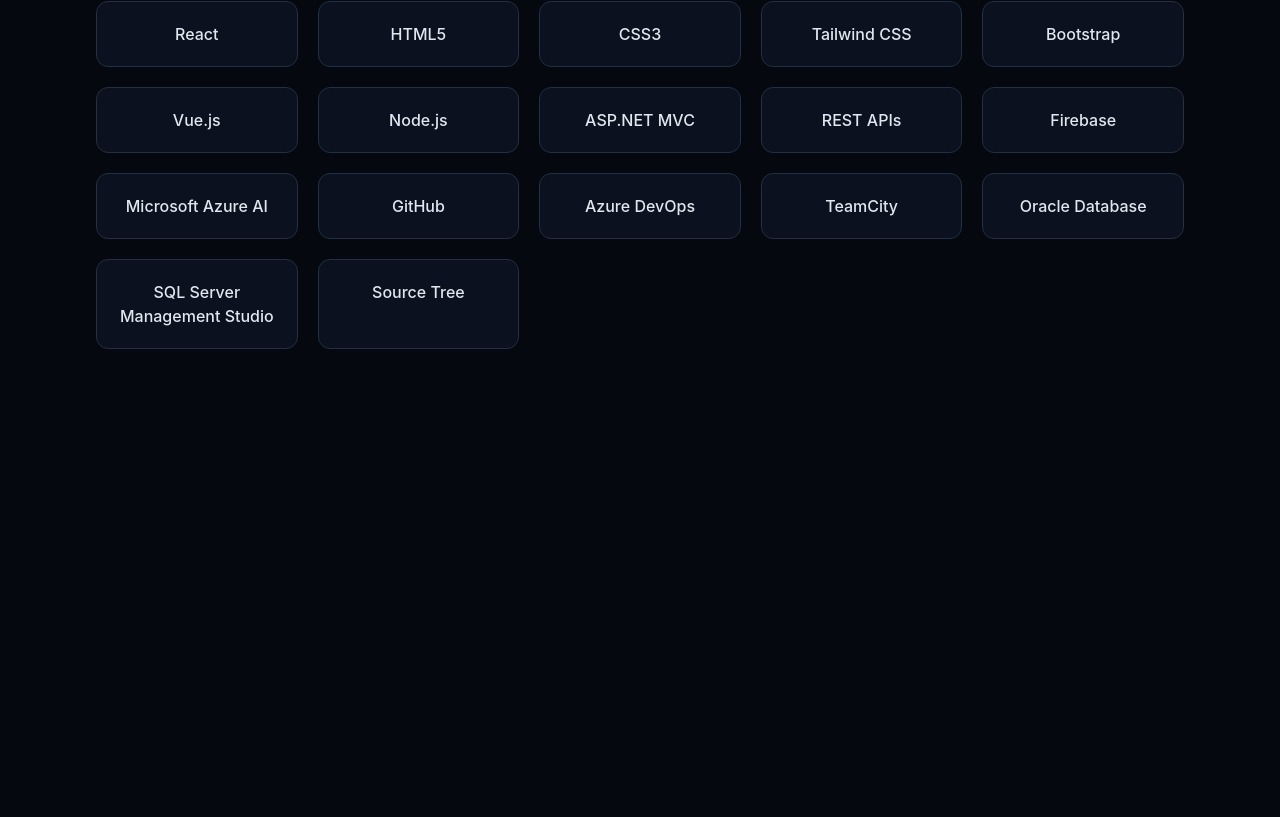
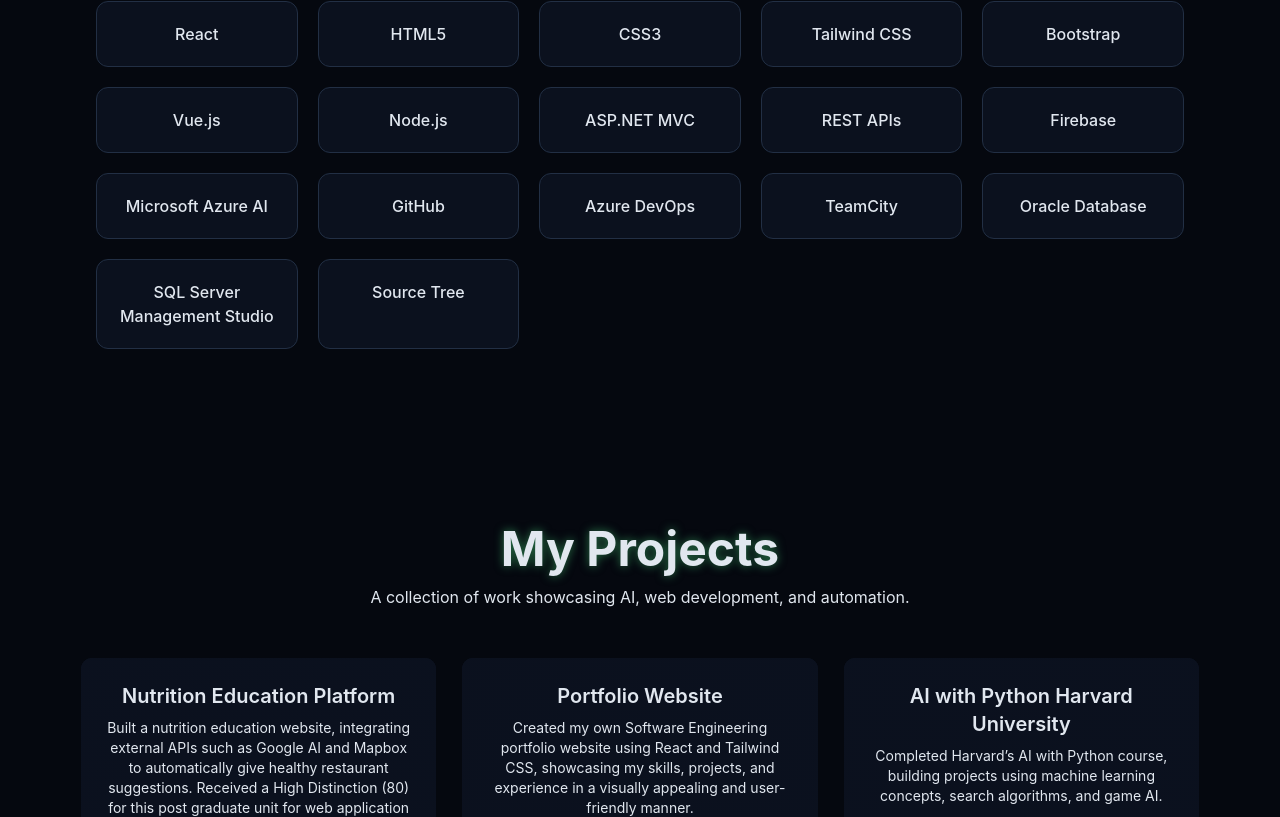
Before and after one commit to g-vohra/GarvVohraPortfolio, a React (Vite) app: page / in a window 1280 px wide. Shown: the part 1983-2800 px from the top of the page. Before the commit the page ends 2428 px from the top, so only its background shows below. Built offline with nearby package versions, Linux system fonts and the light colour scheme.

Commit message:
added footer component and updated skills section with new skills and categories. Updated project section with new project details.

```diff
--- /dev/null
+++ b/src/components/Footer.jsx
@@ -0,0 +1,19 @@
+import { ArrowUp } from "lucide-react";
+
+export const Footer = () => {
+  return (
+    <footer className="py-12 px-4 bg-card relative border-t border-border mt-12 pt-8 flex flex-wrap justify-between items-center">
+      {" "}
+      <p className="text-sm text-muted-foreground">
+        {" "}
+        &copy; {new Date().getFullYear()} GarvVohra
+      </p>
+      <a
+        href="#hero"
+        className="p-2 rounded-full bg-primary/10 hover:bg-primary/20 text-primary transition-colors"
+      >
+        <ArrowUp size={20} />
+      </a>
+    </footer>
+  );
+};
--- a/src/components/HeroSection.jsx
+++ b/src/components/HeroSection.jsx
@@ -9,7 +9,6 @@
       <div className="container max-w-4xl mx-auto text-center z-10">
         <div className="space-y-6">
           <h1 className="text-4xl md:text-6xl font-bold tracking-tight">
-            <span className="opacity-0 animate-fade-in"> Hi, I'm</span>
             <span className="text-primary opacity-0 animate-fade-in-delay-1">
               {" "}
               Garv
--- a/src/components/Navbar.jsx
+++ b/src/components/Navbar.jsx
@@ -7,7 +7,6 @@
   { name: "About", href: "#about" },
   { name: "Skills", href: "#skills" },
   { name: "Projects", href: "#projects" },
-  { name: "Contact", href: "#contact" },
 ];
 
 export const Navbar = () => {
@@ -22,6 +21,7 @@
     window.addEventListener("scroll", handleScroll);
     return () => window.removeEventListener("scroll", handleScroll);
   }, []);
+
   return (
     <nav
       className={cn(
@@ -51,6 +51,16 @@
               {item.name}
             </a>
           ))}
+
+
+          <a
+            href="https://www.linkedin.com/in/garv-vohra"
+            target="_blank"
+            rel="noopener noreferrer"
+            className="text-foreground/80 hover:text-primary transition-colors duration-300"
+          >
+            LinkedIn
+          </a>
         </div>
 
         {/* mobile nav */}
--- /dev/null
+++ b/src/components/ProjectSection.jsx
@@ -0,0 +1,104 @@
+import { useState } from "react";
+
+const projects = [
+  {
+    title: "Nutrition Education Platform",
+    description:
+      "Built a nutrition education website, integrating external APIs such as Google AI and Mapbox to automatically give healthy restaurant suggestions. Received a High Distinction (80) for this post graduate unit for web application development.",
+    tags: [
+      "Vue.js",
+      "HTML/CSS/Bootstrap",
+      "Node.js",
+      "Google Cloud",
+      "Firebase",
+    ],
+    github: "https://github.com/g-vohra/FIT5032-A1",
+  },
+  {
+    title: "Portfolio Website",
+    description:
+      "Created my own Software Engineering portfolio website using React and Tailwind CSS, showcasing my skills, projects, and experience in a visually appealing and user-friendly manner.",
+    tags: ["React", "Tailwind", "JavaScript", "UI/UX"],
+    github: "https://github.com/g-vohra/GarvVohraPortfolio",
+  },
+  {
+    title: "AI with Python Harvard University",
+    description:
+      "Completed Harvard’s AI with Python course, building projects using machine learning concepts, search algorithms, and game AI.",
+    tags: ["Python", "AI", "Pygame", "Machine Learning", "Natural Language Processing", "Algorithms", "Data Structures"],
+    certificate: " https://tinyurl.com/garv-cs50 ",
+  },
+];
+
+export default function ProjectSection() {
+  return (
+    <section
+      id="projects"
+      className="w-full py-20 px-6 md:px-12 bg-background text-foreground"
+    >
+      {/* Header */}
+      <div className="text-center mb-12 animate-fade-in">
+        <h2 className="text-4xl md:text-5xl font-bold text-glow">
+          My Projects
+        </h2>
+        <p className="text-muted-foreground mt-3 max-w-xl mx-auto">
+          A collection of work showcasing AI, web development, and automation.
+        </p>
+      </div>
+
+      {/* Projects Grid */}
+      <div className="container grid gap-6 sm:grid-cols-2 lg:grid-cols-3">
+        {projects.map((project, index) => (
+          <div
+            key={project.title}
+            className="group gradient-border card-hover bg-card p-6 rounded-xl animate-fade-in"
+            style={{ animationDelay: `${index * 0.15}s` }}
+          >
+            {/* Title */}
+            <h3 className="text-xl font-semibold mb-2 group-hover:text-primary transition-colors">
+              {project.title}
+            </h3>
+
+            {/* Description */}
+            <p className="text-sm text-muted-foreground mb-4">
+              {project.description}
+            </p>
+
+            {/* Tags */}
+            <div className="flex flex-wrap gap-2 mb-5">
+              {project.tags.map((tag) => (
+                <span
+                  key={tag}
+                  className="text-xs px-2 py-1 rounded-full border border-border bg-background/40"
+                >
+                  {tag}
+                </span>
+              ))}
+            </div>
+
+            {/* Button */}
+            {project.github ? (
+              <a
+                href={project.github}
+                target="_blank"
+                rel="noopener noreferrer"
+                className="cosmic-button inline-block text-sm"
+              >
+                GitHub
+              </a>
+            ) : (
+              <a
+                href={project.certificate}
+                target="_blank"
+                rel="noopener noreferrer"
+                className="cosmic-button inline-block text-sm"
+              >
+                View Certificate
+              </a>
+            )}
+          </div>
+        ))}
+      </div>
+    </section>
+  );
+}
--- a/src/pages/Home.jsx
+++ b/src/pages/Home.jsx
@@ -3,6 +3,9 @@
 import { HeroSection } from "../components/HeroSection";
 import { AboutSection } from "../components/AboutSection";
 import { SkillsSection } from "../components/SkillsSection";
+import ProjectSection from "../components/ProjectSection";
+import { Footer } from "../components/Footer";
+
 
 export const Home = () => {
   return (
@@ -13,6 +16,9 @@
         <HeroSection />
         <AboutSection />
         <SkillsSection />
+        <ProjectSection/>
+        <Footer />
+
       </main>
 
     </div>
```
Also changed, not shown: api/chat.js (added).
